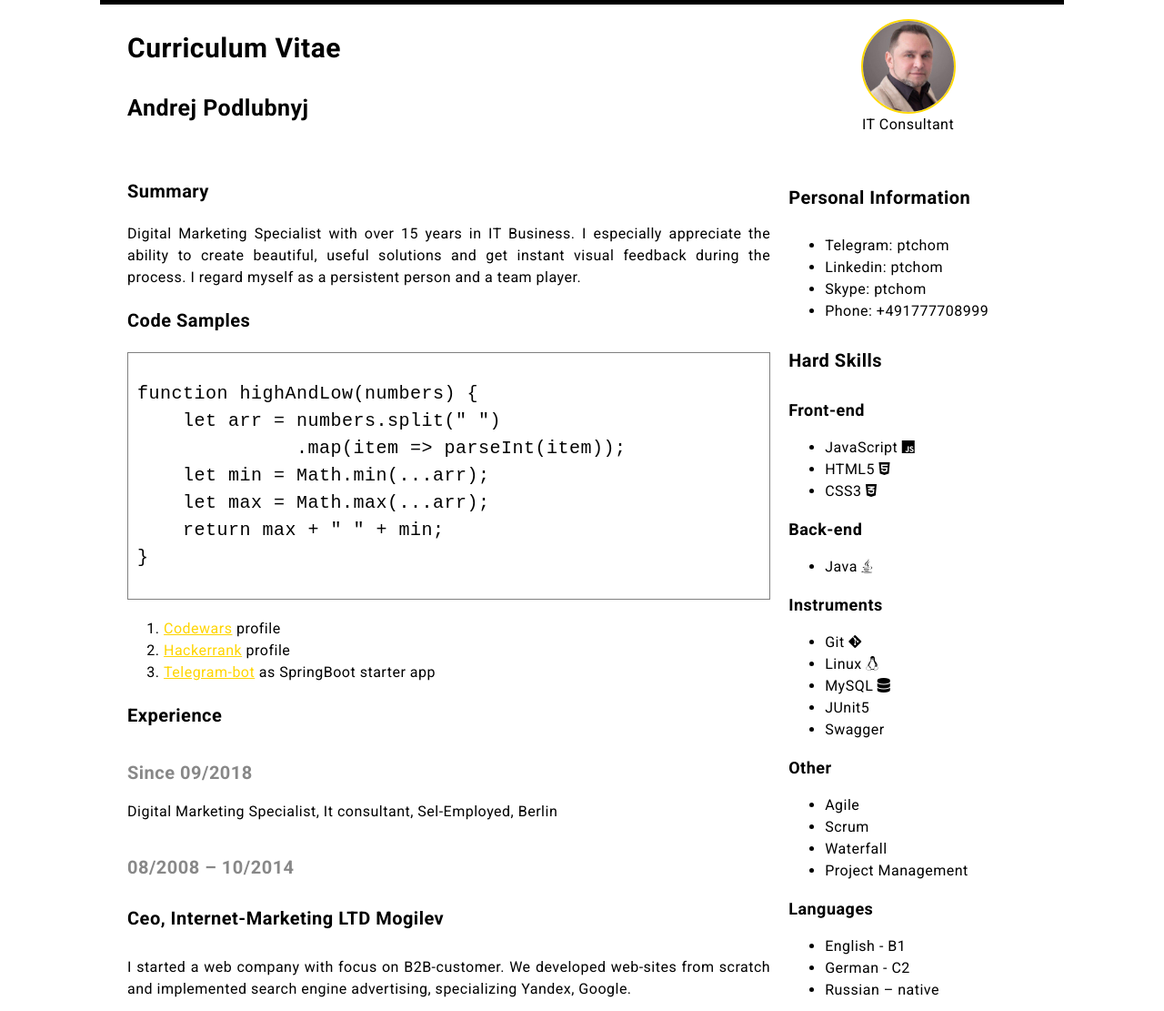
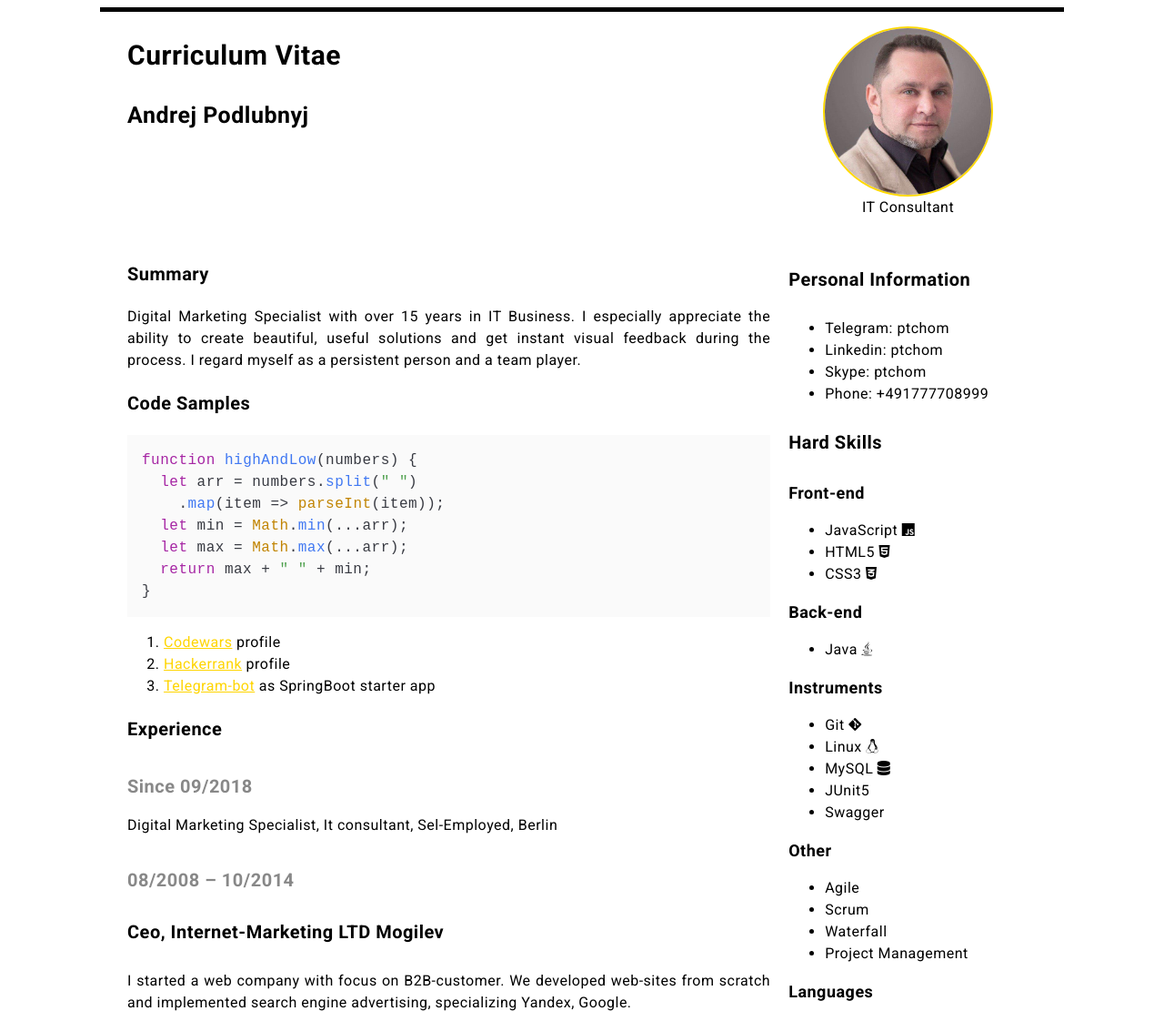
Before and after one commit to andron13/rsschool-cv, a plain HTML site: page index.html in a window 1280 px wide. Shown: the top 1111 px of the page at 91% size. Drawn offline with nearby package versions, Linux system fonts and the light colour scheme.

Commit message:
feat: implement highlight.js, theme atom-one-light

```diff
--- a/assets/css/style.css
+++ b/assets/css/style.css
@@ -25,7 +25,7 @@ body {
 
     /*Mobile first*/
     display: block;
-    min-width: 32rem;
+    min-width: 25rem;
 
     padding-left: 1rem;
     padding-right: 1rem;
@@ -60,7 +60,10 @@ h6 {
 }
 
 .header-avatar img {
-    width: 10rem;
+    width: 70%;
+    max-width: 15rem;
+    /*display: inline-block;*/
+    /*width: 10rem;*/
     border: solid 0.2rem hsl(51, 100%, 50%);
     border-radius: 50%;
 }
@@ -72,15 +75,6 @@ a {
 
 a:hover {
     color: hsl(50, 50%, 50%);
-}
-
-/*code*/
-pre {
-    font-size: 2rem;
-    color: var(--main-font-color);
-
-    border: 1px solid grey;
-    padding-left: 1rem;
 }
 
 footer {
@@ -100,9 +94,11 @@ footer {
 
 @media (min-width: 580px) {
     body {
+        width: 80%;
         max-width: 100rem;
-        min-width: 30rem;
-        margin: 0 auto;
+        margin-left: auto;
+        margin-right: auto;
+        /*margin: 0 auto;*/
         padding-left: 3rem;
         padding-right: 3rem;
 
@@ -117,7 +113,10 @@ footer {
         justify-items: center;
         flex-direction: column;
     }
-
+    .header-avatar img {
+        width: 90%;
+        max-width: 20rem;
+    }
     aside {
         padding-left: 1rem;
     }
--- a/index.html
+++ b/index.html
@@ -7,6 +7,12 @@
 
   <!--  Awesome fonts-->
   <script src="https://kit.fontawesome.com/045019a4b6.js" crossorigin="anonymous"></script>
+
+  <!-- highlight.js CDN -->
+  <link rel="stylesheet"
+      href="//cdnjs.cloudflare.com/ajax/libs/highlight.js/11.2.0/styles/atom-one-light.min.css">
+  <script src="//cdnjs.cloudflare.com/ajax/libs/highlight.js/11.2.0/highlight.min.js"></script>
+  <script>hljs.highlightAll("javascript", "code");</script>
   <!--  My Styles-->
   <link rel="stylesheet" href="assets/css/style.css">
 
@@ -43,15 +49,14 @@
       <h3>
         Code Samples
       </h3>
-      <pre><code>
-function highAndLow(numbers) {
-    let arr = numbers.split(" ")
-              .map(item => parseInt(item));
-    let min = Math.min(...arr);
-    let max = Math.max(...arr);
-    return max + " " + min;
-}
-       </code></pre>
+
+<pre><code>function highAndLow(numbers) {
+  let arr = numbers.split(" ")
+    .map(item => parseInt(item));
+  let min = Math.min(...arr);
+  let max = Math.max(...arr);
+  return max + " " + min;
+}</code></pre>
       <ol>
         <li>
           <a href="https://www.codewars.com/users/andron13">Codewars</a> profile
@@ -195,7 +200,7 @@ function highAndLow(numbers) {
           Front-end
         </h6>
         <ul>
-          <li>JavaScript <i class="fab fa-js"></i> </li>
+          <li>JavaScript <i class="fab fa-js"></i></li>
           <li>HTML5 <i class="fab fa-html5"></i></li>
           <li>CSS3 <i class="fab fa-css3-alt"></i>
 
```
Also changed, not shown: 1 other file.
